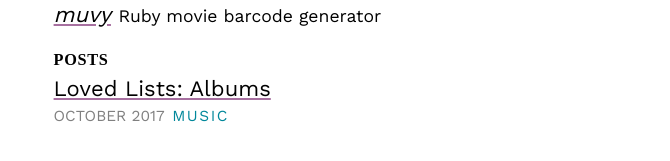
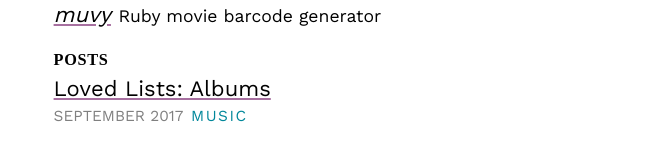
Before and after one commit to agarun/agarun.github.io, a Jekyll site: the page built from index.html, in a window 1280 px wide. Shown: the part 526-687 px from the top of the page, without its empty margins (184-854 px from the left). Built offline with Jekyll 4.4.1, drawn with Linux system fonts in a browser that asks for light colours; some web fonts are replaced.

Commit message:
Fix date on music post

```diff
--- a/_posts/2017-10-02-loved-lists.html
+++ b/_posts/2017-09-02-loved-lists.html
@@ -15,7 +15,7 @@ tags: music
         <a href="{{ a.link }}" class="link-snap" target="_blank">{{ a.artist }} - {{ a.title }}</a><br>
       {% endfor %}
     {% endfor %}
-    <a href="#top" class="link-snap back-to-top">&#x21c8;</a>
+    <a href="#top" class="back-to-top">&#x21c8;</a>
   </div>
 </div>
 
```
